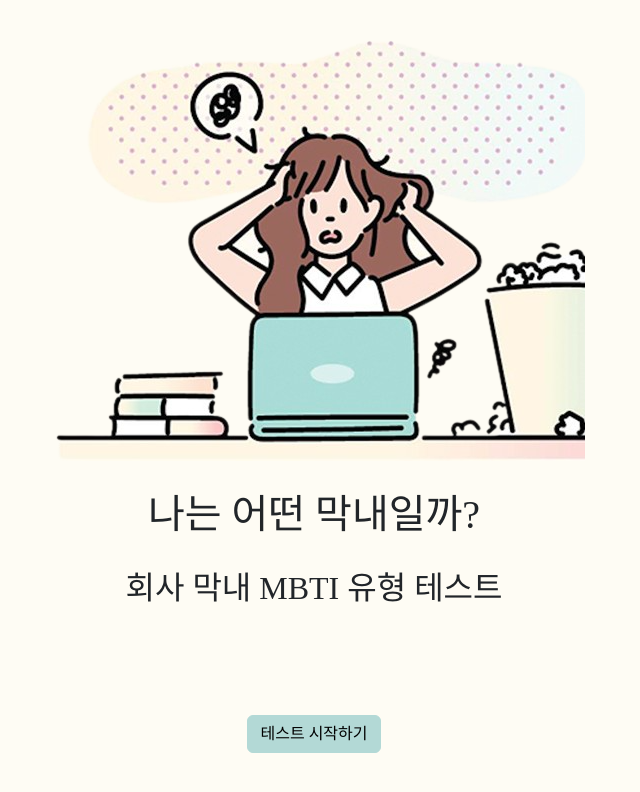
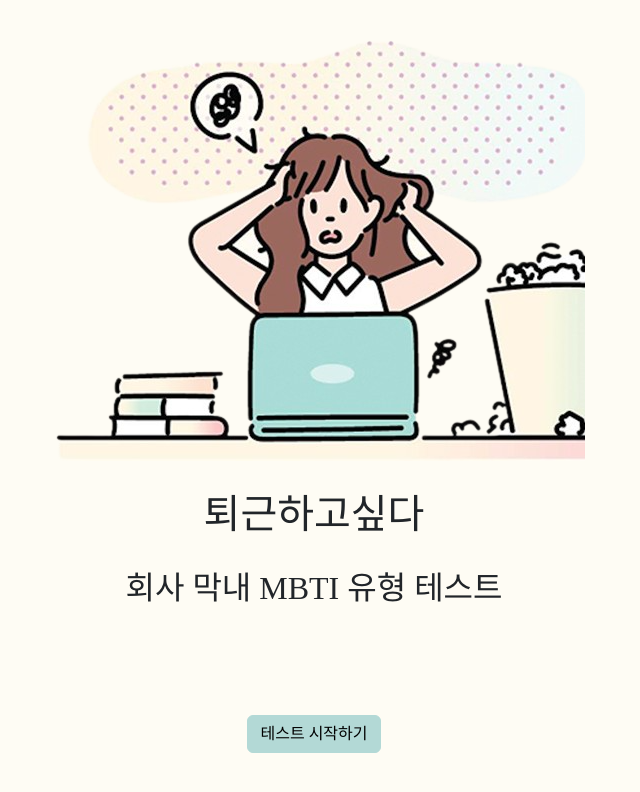
Before and after one commit to youngwoo2/mbti-js, a plain HTML site: page index.html in a window 1280 px wide. Shown: the whole page, without its empty margins (326-966 px from the left). Drawn offline with nearby package versions, Linux system fonts and the light colour scheme; a web font is replaced by a local one.

Commit message:
Update index.html

```diff
--- a/index.html
+++ b/index.html
@@ -10,7 +10,7 @@
 </head>
 <body class="container text-center">
     <img class="img-fluid" src="./img/result.png" />
-    <h1 class="mt-30">나는 어떤 막내일까?</h1>
+    <h1 class="mt-30">퇴근하고싶다</h1>
     <h2 class="mt-30">회사 막내 MBTI 유형 테스트</h2>
     <button class="btn btn-primary mt-100" onclick="start()">테스트 시작하기</button>
 
```
